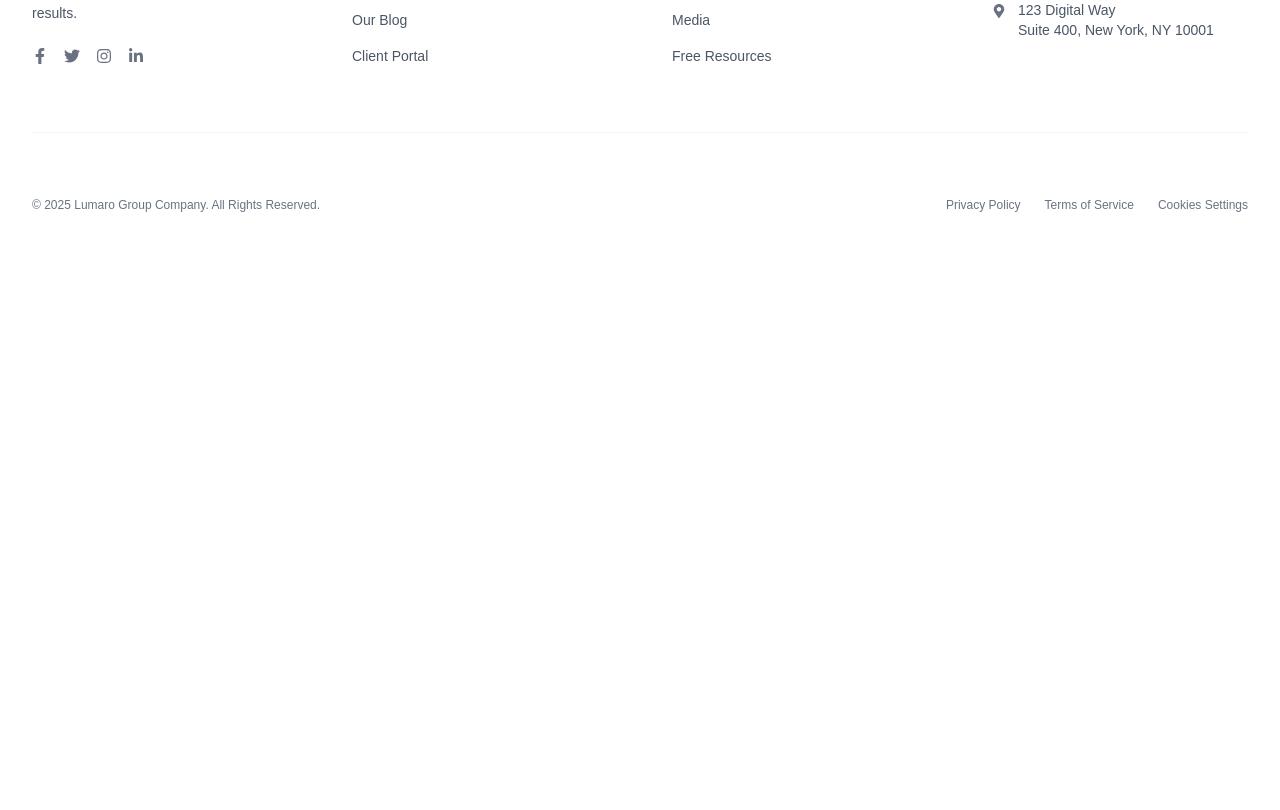
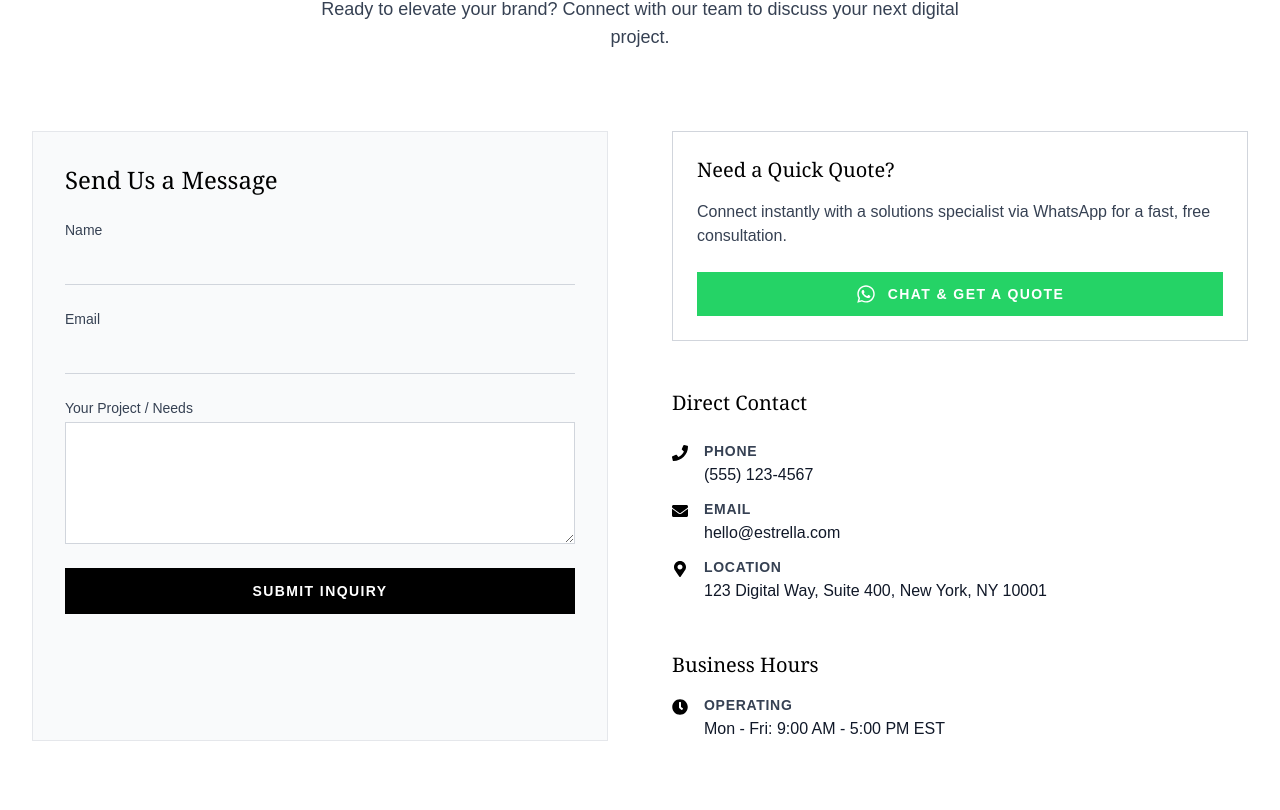
Before and after one commit to InolofatsengMotloba/lumaro-website, a Next.js app: page /contact in a window 1280 px wide. Shown: the part 430-1240 px from the top of the page. Before the commit the page ends 800 px from the top, so only its background shows below. Built offline with nearby package versions, Linux system fonts and the light colour scheme.

Commit message:
Update contact page with new design and features

```diff
--- a/app/contact/page.js
+++ b/app/contact/page.js
@@ -1,7 +1,204 @@
+import React from "react";
+import Link from "next/link";
+import {
+  FaWhatsapp,
+  FaEnvelope,
+  FaPhone,
+  FaMapMarkerAlt,
+  FaClock,
+} from "react-icons/fa";
+
+// Company Details (Centralized Data)
+const companyContact = {
+  phone: "(555) 123-4567",
+  email: "hello@estrella.com",
+  address: "123 Digital Way, Suite 400, New York, NY 10001",
+  whatsappNumber: "+15551234567", // Use E.164 format for WhatsApp link
+  hours: "Mon - Fri: 9:00 AM - 5:00 PM EST",
+};
+
+// WhatsApp link utility
+// This uses the official wa.me link with a pre-filled quote message
+const whatsappLink = `https://wa.me/${
+  companyContact.whatsappNumber
+}?text=${encodeURIComponent(
+  "Hello Estrella, I'd like to get a quote for digital solutions. Please tell me what information you need."
+)}`;
+
 export default function Contact() {
   return (
-    <>
-      <h1>Contact Page goes here</h1>
-    </>
+    <div className="min-h-screen bg-white">
+      <main className="max-w-7xl mx-auto py-16 px-8 lg:py-24">
+        {/* Hero Section - Centered and High-Impact */}
+        <div className="text-center mb-20">
+          {/* Subtle Sans-Serif Pre-title */}
+          <p className="text-sm font-light uppercase tracking-widest text-gray-500 mb-2">
+            Let's Collaborate
+          </p>
+
+          {/* Serif Title - Matching Header's Elegance */}
+          <h1 className="text-6xl md:text-8xl font-serif font-light text-black tracking-tighter">
+            Get In Touch
+          </h1>
+
+          {/* Subtitle/Call-to-Action */}
+          <p className="mt-6 text-lg text-gray-700 max-w-2xl mx-auto">
+            Ready to elevate your brand? Connect with our team to discuss your
+            next digital project.
+          </p>
+        </div>
+
+        {/* --- Main Content Grid: Form + Info/CTA --- */}
+        <div className="grid lg:grid-cols-2 gap-16">
+          {/* Left Column: Contact Form */}
+          <div className="bg-gray-50 p-8 border border-gray-200">
+            <h2 className="text-2xl font-serif font-medium text-black mb-6">
+              Send Us a Message
+            </h2>
+
+            {/* Simple Contact Form - Feel free to integrate a proper form library here */}
+            <form className="space-y-6">
+              <div>
+                <label
+                  htmlFor="name"
+                  className="block text-sm font-medium text-gray-700"
+                >
+                  Name
+                </label>
+                <input
+                  type="text"
+                  id="name"
+                  name="name"
+                  className="mt-1 block w-full border-b border-gray-300 bg-transparent focus:border-black focus:ring-0 transition duration-150 p-2"
+                  required
+                />
+              </div>
+              <div>
+                <label
+                  htmlFor="email"
+                  className="block text-sm font-medium text-gray-700"
+                >
+                  Email
+                </label>
+                <input
+                  type="email"
+                  id="email"
+                  name="email"
+                  className="mt-1 block w-full border-b border-gray-300 bg-transparent focus:border-black focus:ring-0 transition duration-150 p-2"
+                  required
+                />
+              </div>
+              <div>
+                <label
+                  htmlFor="project"
+                  className="block text-sm font-medium text-gray-700"
+                >
+                  Your Project / Needs
+                </label>
+                <textarea
+                  id="project"
+                  name="project"
+                  rows="4"
+                  className="mt-1 block w-full border border-gray-300 bg-white focus:border-black focus:ring-0 transition duration-150 p-3"
+                  required
+                ></textarea>
+              </div>
+
+              <button
+                type="submit"
+                className="w-full py-3 text-sm font-semibold uppercase tracking-widest text-white bg-black hover:bg-gray-800 transition duration-300 border border-black"
+              >
+                SUBMIT INQUIRY
+              </button>
+            </form>
+          </div>
+
+          {/* Right Column: Key Details, Business Hours, and WhatsApp CTA */}
+          <div className="space-y-12">
+            {/* WhatsApp Quote Prompt Section */}
+            <div className="p-6 border border-gray-300 hover:border-black transition duration-300">
+              <h3 className="text-xl font-serif font-medium text-black mb-4">
+                Need a Quick Quote?
+              </h3>
+              <p className="text-gray-700 mb-6">
+                Connect instantly with a solutions specialist via WhatsApp for a
+                fast, free consultation.
+              </p>
+
+              {/* WhatsApp Button - Primary CTA */}
+              <a
+                href={whatsappLink}
+                target="_blank"
+                rel="noopener noreferrer"
+                className="inline-flex items-center justify-center space-x-3 w-full py-3 bg-[#25D366] text-white text-sm font-semibold uppercase tracking-widest hover:bg-[#1DA851] transition duration-300"
+              >
+                <FaWhatsapp size={20} />
+                <span>CHAT & GET A QUOTE</span>
+              </a>
+            </div>
+
+            {/* General Contact Details */}
+            <div className="space-y-6">
+              <h3 className="text-xl font-serif font-medium text-black">
+                Direct Contact
+              </h3>
+              <div className="space-y-3">
+                <ContactDetail
+                  Icon={FaPhone}
+                  label="Phone"
+                  value={companyContact.phone}
+                  link={`tel:${companyContact.phone.replace(/[^0-9+]/g, "")}`}
+                />
+                <ContactDetail
+                  Icon={FaEnvelope}
+                  label="Email"
+                  value={companyContact.email}
+                  link={`mailto:${companyContact.email}`}
+                />
+                <ContactDetail
+                  Icon={FaMapMarkerAlt}
+                  label="Location"
+                  value={companyContact.address}
+                />
+              </div>
+            </div>
+
+            {/* Business Hours */}
+            <div className="space-y-4">
+              <h3 className="text-xl font-serif font-medium text-black">
+                Business Hours
+              </h3>
+              <ContactDetail
+                Icon={FaClock}
+                label="Operating"
+                value={companyContact.hours}
+              />
+            </div>
+          </div>
+        </div>
+      </main>
+    </div>
   );
 }
+
+// Reusable component for contact details
+const ContactDetail = ({ Icon, label, value, link }) => (
+  <div className="flex items-start space-x-4">
+    <Icon className="text-black mt-1" size={16} />
+    <div className="flex-1">
+      <p className="text-sm font-semibold uppercase tracking-wider text-gray-700 mb-0.5">
+        {label}
+      </p>
+      {link ? (
+        <a
+          href={link}
+          className="text-gray-900 text-base hover:text-black transition-colors duration-200"
+        >
+          {value}
+        </a>
+      ) : (
+        <p className="text-gray-900 text-base">{value}</p>
+      )}
+    </div>
+  </div>
+);
```
